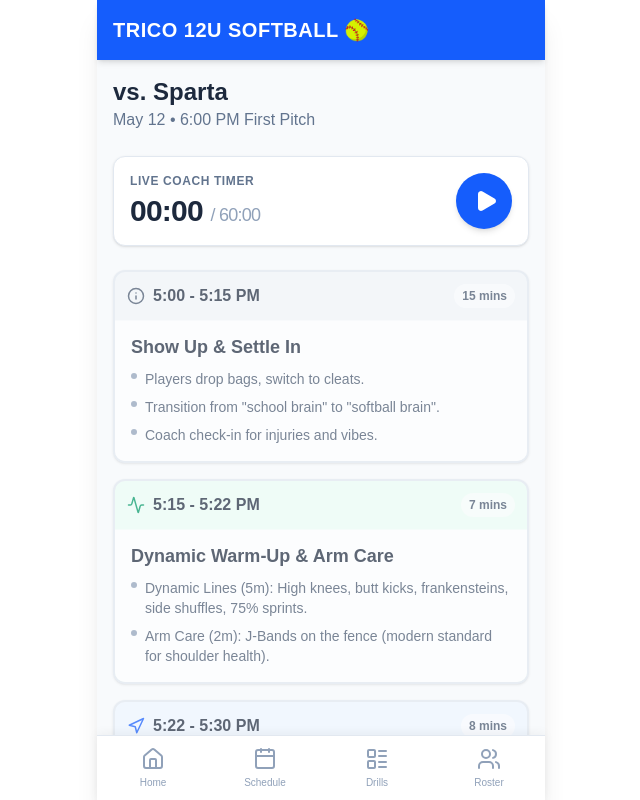
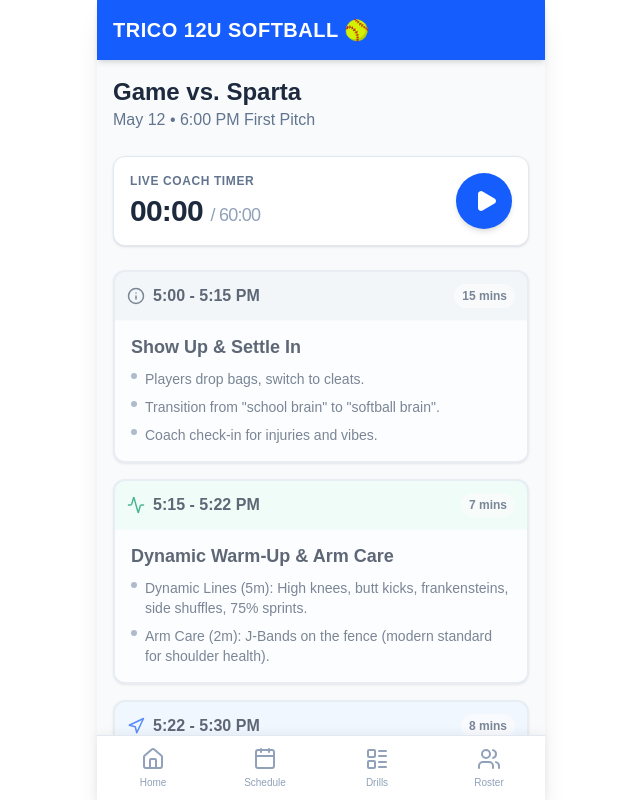
Before and after one commit to cryptoBrando/softball-app, a Next.js app in the folder softball-app/: page /schedule/pregame in a window 1280 px wide. Shown: the top 800 px of the page, without its empty margins (319-959 px from the left). Built offline with nearby package versions, Linux system fonts and the light colour scheme.

Commit message:
Fix opponent name to Sparta across all schedule tabs

```diff
--- a/softball-app/src/app/schedule/page.tsx
+++ b/softball-app/src/app/schedule/page.tsx
@@ -3,7 +3,7 @@ import { Calendar, MapPin, Clock } from 'lucide-react';
 
 export default function Schedule() {
   const events = [
-    { type: 'Game', date: 'May 12, 2026', time: '6:00 PM', opponent: 'Thunder', location: 'Field 4', isNext: true },
+    { type: 'Game', date: 'May 12, 2026', time: '6:00 PM', opponent: 'Sparta', location: 'Field 4', isNext: true },
     { type: 'Practice', date: 'May 14, 2026', time: '5:30 PM', opponent: 'Infield Focus', location: 'Field 2', isNext: false },
     { type: 'Game', date: 'May 16, 2026', time: '9:00 AM', opponent: 'Lightning', location: 'Field 1', isNext: false },
   ];
--- a/softball-app/src/app/schedule/pregame/page.tsx
+++ b/softball-app/src/app/schedule/pregame/page.tsx
@@ -178,7 +178,7 @@ export default function PregameItinerary() {
     <div className="p-4 bg-slate-50 min-h-screen pb-24">
       <div className="mb-6 flex justify-between items-start">
         <div>
-          <h1 className="text-2xl font-bold text-slate-800">vs. Sparta</h1>
+          <h1 className="text-2xl font-bold text-slate-800">Game vs. Sparta</h1>
           <p className="text-slate-500 font-medium">May 12 • 6:00 PM First Pitch</p>
         </div>
       </div>
```
